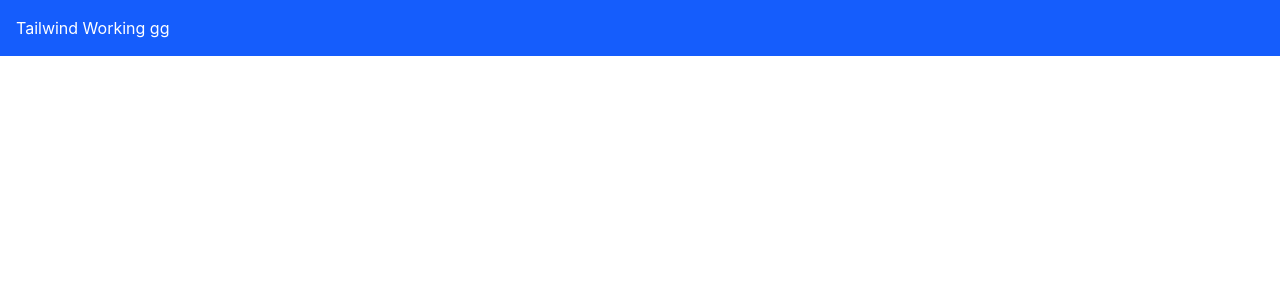
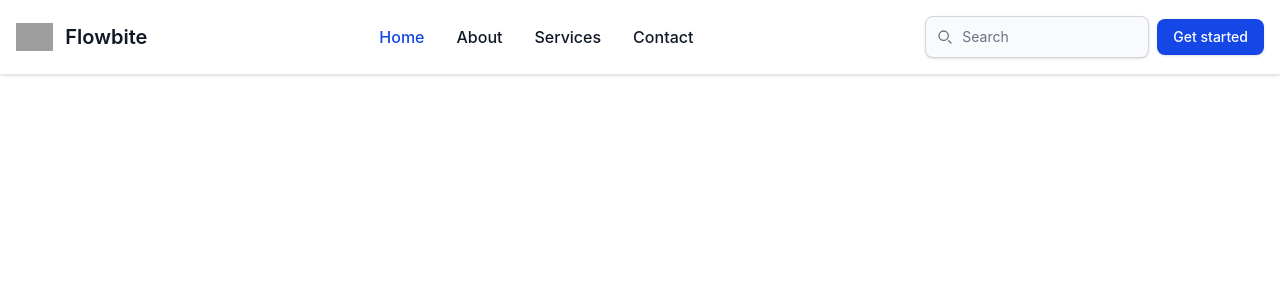
Before and after one commit to samnangyet82-rgb/Restaurant_website, a React (Vite) app: page / in a window 1280 px wide. Shown: the top 300 px of the page. Built offline with nearby package versions, Linux system fonts and the light colour scheme; grey boxes are pictures that could not be loaded.

Commit message:
Update Body

```diff
--- a/src/Components/Home/Hero.tsx
+++ b/src/Components/Home/Hero.tsx
@@ -1,9 +1,184 @@
-// import React from "react";
+import { useState } from "react";
 
 export default function Hero() {
+  const [menuOpen, setMenuOpen] = useState(false);
+  const [searchOpen, setSearchOpen] = useState(false);
+
   return (
-    <div>
-      <h1 className="bg-blue-600 text-white p-4">Tailwind Working gg</h1>
-    </div>
+    <nav className="fixed left-0 top-0 z-20 w-full border-b border-gray-200 bg-white shadow-sm">
+      <div className="mx-auto flex max-w-7xl flex-wrap items-center justify-between p-4">
+        {/* Logo */}
+        <a href="/" className="flex items-center gap-3">
+          <img
+            src="https://flowbite.com/docs/images/logo.svg"
+            className="h-7"
+            alt="Logo"
+          />
+          <span className="whitespace-nowrap text-xl font-semibold text-gray-900">
+            Flowbite
+          </span>
+        </a>
+
+        {/* Search + Button + Mobile Menu */}
+        <div className="flex items-center gap-2 md:order-2">
+          {/* Mobile Search Button */}
+          <button
+            type="button"
+            onClick={() => setSearchOpen(!searchOpen)}
+            className="flex h-10 w-10 items-center justify-center rounded-lg border border-transparent bg-transparent text-sm font-medium text-gray-600 hover:bg-gray-100 hover:text-gray-900 focus:outline-none focus:ring-2 focus:ring-gray-300 md:hidden"
+          >
+            <svg
+              className="h-6 w-6"
+              xmlns="http://www.w3.org/2000/svg"
+              width="24"
+              height="24"
+              fill="none"
+              viewBox="0 0 24 24"
+            >
+              <path
+                stroke="currentColor"
+                strokeLinecap="round"
+                strokeWidth="2"
+                d="m21 21-3.5-3.5M17 10a7 7 0 1 1-14 0 7 7 0 0 1 14 0Z"
+              />
+            </svg>
+            <span className="sr-only">Search</span>
+          </button>
+
+          {/* Desktop Search Input */}
+          <div className="relative hidden md:block">
+            <div className="pointer-events-none absolute inset-y-0 left-0 flex items-center pl-3">
+              <svg
+                className="h-4 w-4 text-gray-500"
+                xmlns="http://www.w3.org/2000/svg"
+                width="24"
+                height="24"
+                fill="none"
+                viewBox="0 0 24 24"
+              >
+                <path
+                  stroke="currentColor"
+                  strokeLinecap="round"
+                  strokeWidth="2"
+                  d="m21 21-3.5-3.5M17 10a7 7 0 1 1-14 0 7 7 0 0 1 14 0Z"
+                />
+              </svg>
+            </div>
+
+            <input
+              type="text"
+              className="block w-56 rounded-lg border border-gray-300 bg-gray-50 py-2.5 pl-9 pr-3 text-sm text-gray-900 shadow-sm placeholder:text-gray-500 focus:border-blue-600 focus:outline-none focus:ring-2 focus:ring-blue-200"
+              placeholder="Search"
+            />
+          </div>
+
+          {/* Get Started Button */}
+          <button
+            type="button"
+            className="rounded-lg bg-blue-700 px-4 py-2 text-sm font-medium text-white shadow-sm transition hover:bg-blue-800 focus:outline-none focus:ring-4 focus:ring-blue-300"
+          >
+            Get started
+          </button>
+
+          {/* Mobile Menu Button */}
+          <button
+            type="button"
+            onClick={() => setMenuOpen(!menuOpen)}
+            className="inline-flex h-10 w-10 items-center justify-center rounded-lg p-2 text-sm text-gray-600 hover:bg-gray-100 hover:text-gray-900 focus:outline-none focus:ring-2 focus:ring-gray-300 md:hidden"
+          >
+            <span className="sr-only">Open main menu</span>
+            <svg
+              className="h-6 w-6"
+              xmlns="http://www.w3.org/2000/svg"
+              width="24"
+              height="24"
+              fill="none"
+              viewBox="0 0 24 24"
+            >
+              <path
+                stroke="currentColor"
+                strokeLinecap="round"
+                strokeWidth="2"
+                d="M5 7h14M5 12h14M5 17h14"
+              />
+            </svg>
+          </button>
+        </div>
+
+        {/* Mobile Search Box */}
+        <div className={`w-full md:hidden ${searchOpen ? "block" : "hidden"}`}>
+          <div className="relative mt-4">
+            <div className="pointer-events-none absolute inset-y-0 left-0 flex items-center pl-3">
+              <svg
+                className="h-4 w-4 text-gray-500"
+                xmlns="http://www.w3.org/2000/svg"
+                width="24"
+                height="24"
+                fill="none"
+                viewBox="0 0 24 24"
+              >
+                <path
+                  stroke="currentColor"
+                  strokeLinecap="round"
+                  strokeWidth="2"
+                  d="m21 21-3.5-3.5M17 10a7 7 0 1 1-14 0 7 7 0 0 1 14 0Z"
+                />
+              </svg>
+            </div>
+
+            <input
+              type="text"
+              className="block w-full rounded-lg border border-gray-300 bg-gray-50 py-2.5 pl-9 pr-3 text-sm text-gray-900 shadow-sm placeholder:text-gray-500 focus:border-blue-600 focus:outline-none focus:ring-2 focus:ring-blue-200"
+              placeholder="Search"
+            />
+          </div>
+        </div>
+
+        {/* Menu */}
+        <div
+          className={`w-full items-center justify-between md:order-1 md:flex md:w-auto ${
+            menuOpen ? "block" : "hidden"
+          }`}
+        >
+          <ul className="mt-4 flex flex-col rounded-lg border border-gray-200 bg-gray-50 p-4 font-medium md:mt-0 md:flex-row md:space-x-8 md:border-0 md:bg-white md:p-0">
+            <li>
+              <a
+                href="#"
+                className="block rounded-md bg-blue-700 px-3 py-2 text-white md:bg-transparent md:p-0 md:text-blue-700"
+              >
+                Home
+              </a>
+            </li>
+
+            <li>
+              <a
+                href="#"
+                className="block rounded-md px-3 py-2 text-gray-900 hover:bg-gray-100 md:p-0 md:hover:bg-transparent md:hover:text-blue-700"
+              >
+                About
+              </a>
+            </li>
+
+            <li>
+              <a
+                href="#"
+                className="block rounded-md px-3 py-2 text-gray-900 hover:bg-gray-100 md:p-0 md:hover:bg-transparent md:hover:text-blue-700"
+              >
+                Services
+              </a>
+            </li>
+
+            <li>
+              <a
+                href="#"
+                className="block rounded-md px-3 py-2 text-gray-900 hover:bg-gray-100 md:p-0 md:hover:bg-transparent md:hover:text-blue-700"
+              >
+                Contact
+              </a>
+            </li>
+          </ul>
+        </div>
+      </div>
+    </nav>
   );
 }
```
